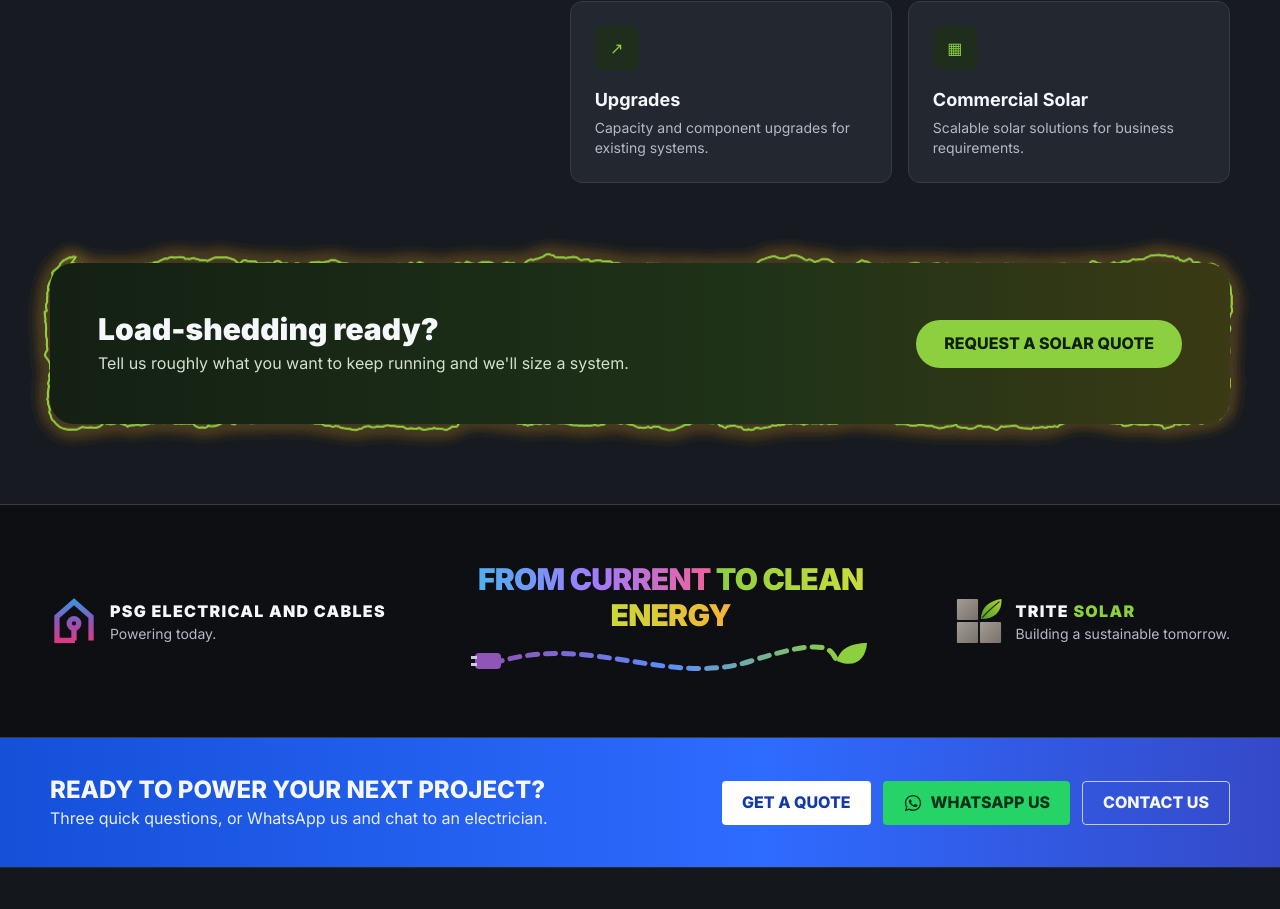
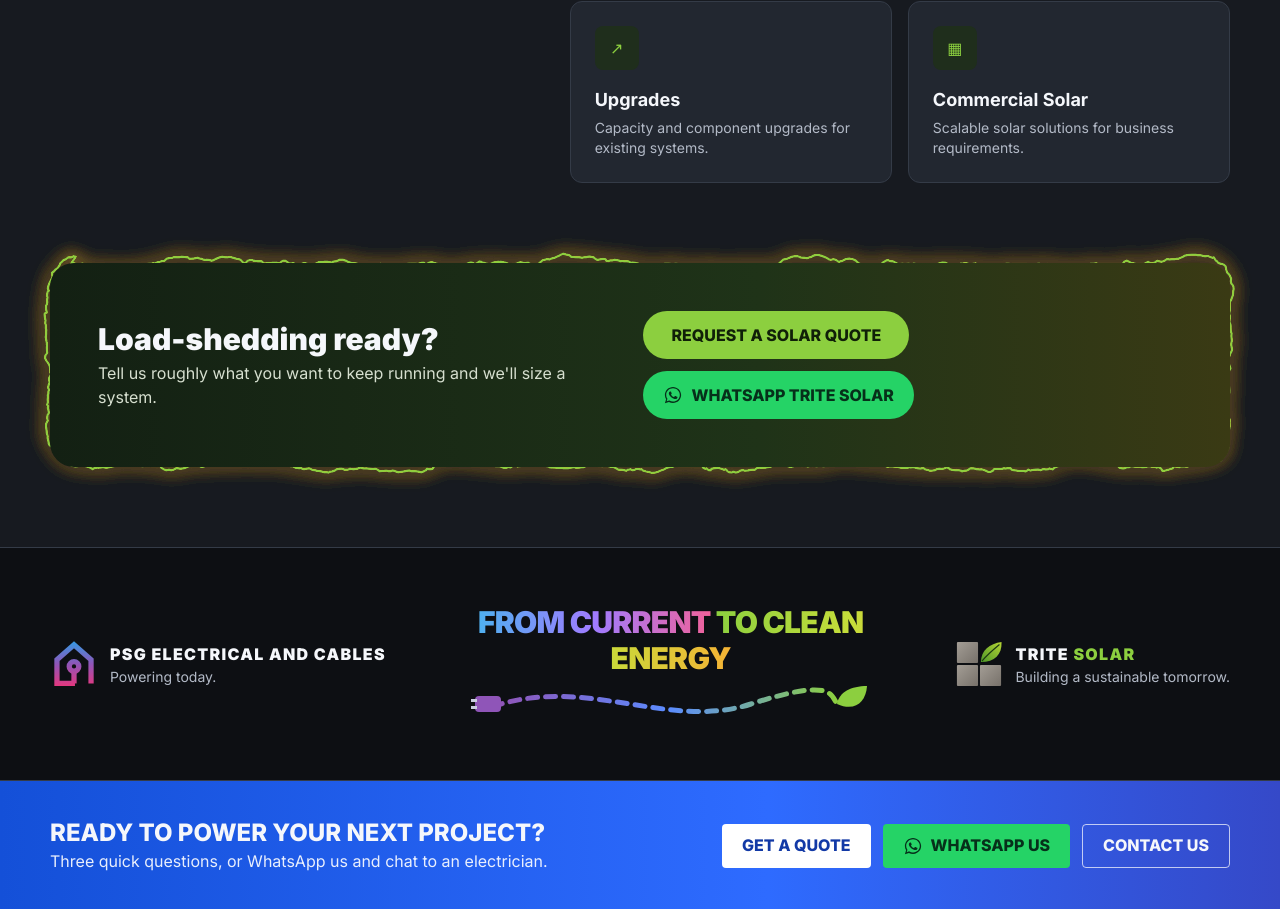
Before and after one commit to Yajur-Mohan/psg-electrical-website, a Next.js app: page /trite-solar in a window 1280 px wide. Shown: the part 2028-2937 px from the top of the page. Built offline with nearby package versions, Linux system fonts and the light colour scheme; no server answers.

Commit message:
feat(whatsapp): WhatsApp CTAs in the home closing scene and Trite Solar banner

```diff
--- a/src/app/trite-solar/page.tsx
+++ b/src/app/trite-solar/page.tsx
@@ -8,6 +8,7 @@ import SolarFlow from "@/components/brand/SolarFlow";
 import CurrentToClean from "@/components/brand/CurrentToClean";
 import { TriteLockup } from "@/components/brand/Logos";
 import { solarServices } from "@/lib/site";
+import WhatsAppButton from "@/components/whatsapp/WhatsAppButton";
 
 export const metadata: Metadata = {
   title: "Trite Solar",
@@ -120,9 +121,16 @@ export default function TriteSolarPage() {
                 <h2 className="text-3xl font-black">Load-shedding ready?</h2>
                 <p className="mt-1 text-[#d6dfcf]">Tell us roughly what you want to keep running and we&apos;ll size a system.</p>
               </div>
-              <Link data-magnetic href="/quote" className="inline-flex min-h-12 items-center rounded-full bg-trite px-7 font-extrabold text-[#102008]">
-                REQUEST A SOLAR QUOTE
-              </Link>
+              <div className="flex flex-wrap gap-3">
+                <Link data-magnetic href="/quote" className="inline-flex min-h-12 items-center rounded-full bg-trite px-7 font-extrabold text-[#102008]">
+                  REQUEST A SOLAR QUOTE
+                </Link>
+                <WhatsAppButton
+                  className="!min-h-12 !rounded-full"
+                  label="WHATSAPP TRITE SOLAR"
+                  message="Hi Trite Solar, I'd like help sizing a solar or backup power system."
+                />
+              </div>
             </div>
           </ElectricFrame>
         </div>
--- a/src/components/cinematic/OutroCta.tsx
+++ b/src/components/cinematic/OutroCta.tsx
@@ -6,6 +6,8 @@ import { useEffect, useRef } from "react";
 import { gsap } from "gsap";
 import { ScrollTrigger } from "gsap/ScrollTrigger";
 import { usePrefersReducedMotion } from "@/hooks/usePrefersReducedMotion";
+import { whatsappLink } from "@/lib/site";
+import WhatsAppIcon from "@/components/whatsapp/WhatsAppIcon";
 
 const CursorRingField = dynamic(() => import("@/components/originkit/ui/cursor-ring-field"), { ssr: false });
 
@@ -47,14 +49,22 @@ export default function OutroCta() {
           Ready to <br />
           <span className="text-gradient">switch on?</span>
         </h2>
-        <p className="mx-auto mt-6 max-w-md text-lg text-[#c3c9d3]">Three quick questions. A real electrician replies within one working day.</p>
+        <p className="mx-auto mt-6 max-w-md text-lg text-[#c3c9d3]">Three quick questions, or WhatsApp a real electrician right now.</p>
         <div className="mt-8 flex flex-wrap justify-center gap-3">
           <Link data-magnetic href="#quote" className="bg-gradient-brand inline-flex min-h-14 items-center rounded-full px-8 text-lg font-extrabold">
             Start my quote
           </Link>
-          <Link data-magnetic href="/contact" className="inline-flex min-h-14 items-center rounded-full border border-white/30 px-8 text-lg font-extrabold">
-            Talk to us
-          </Link>
+          <a
+            data-magnetic
+            href={whatsappLink("Hi PSG Electrical, I'm ready to switch on. Can we chat about my job?")}
+            target="_blank"
+            rel="noopener noreferrer"
+            className="inline-flex min-h-14 items-center gap-2 rounded-full bg-[#25d366] px-8 text-lg font-extrabold text-[#06301a]"
+          >
+            <WhatsAppIcon className="size-6" />
+            WhatsApp us
+            <span className="sr-only"> (opens WhatsApp in a new tab)</span>
+          </a>
         </div>
       </div>
     </section>
```
